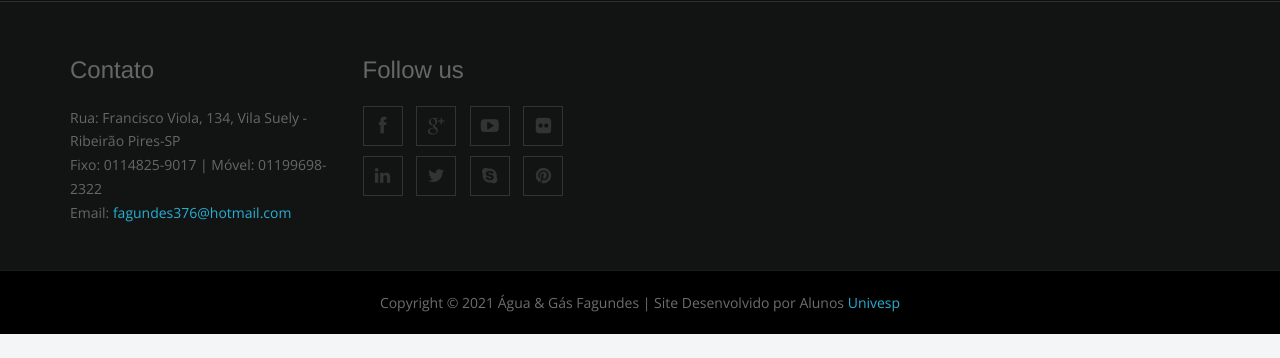
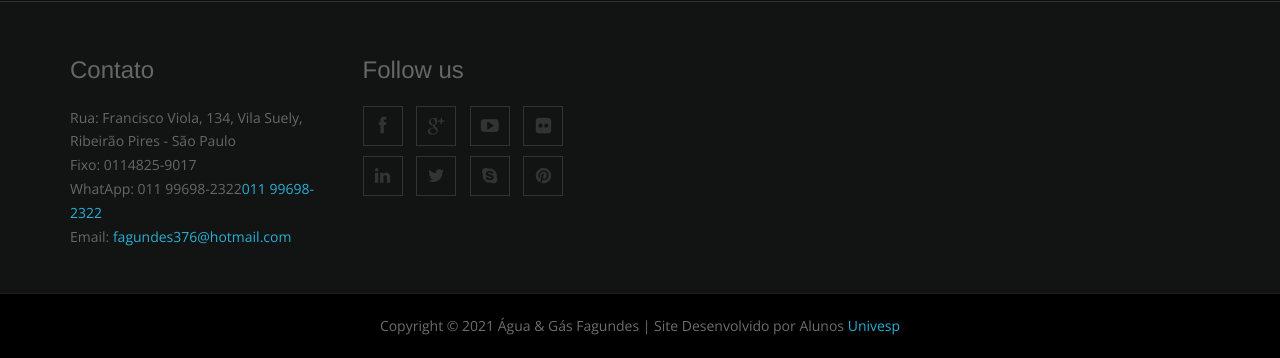
Before and after one commit to aoliveirabr/piunivesp, a Flask app: page / in a window 1280 px wide. Shown: the part 3198-3556 px from the top of the page. Before the commit the page ends 3532 px from the top, so only its background shows below. Run offline with Flask 2, Linux system fonts and the light colour scheme.

Commit message:
Ajustes - Website

```diff
--- a/web/templates/index.html
+++ b/web/templates/index.html
@@ -215,8 +215,9 @@
             	<div class="col">
                    <h4>Contato</h4>
                    <ul>
-                        <li>Rua: Francisco Viola, 134, Vila Suely - Ribeirão Pires-SP</li>
-                        <li>Fixo: 0114825-9017 | Móvel: 01199698-2322</li>
+                        <li>Rua: Francisco Viola, 134, Vila Suely, Ribeirão Pires - São Paulo</li>
+                        <li>Fixo: 0114825-9017 </li>
+                        <li>WhatApp: 011 99698-2322<a href="https://api.whatsapp.com/send?phone=5511996982322" title="WhatApp">011 99698-2322</a></li>
                         <li>Email: <a href="mailto:fagundes376@hotmail.com" title="Email Us">fagundes376@hotmail.com</a></li>
                     </ul>
                  </div>
```
